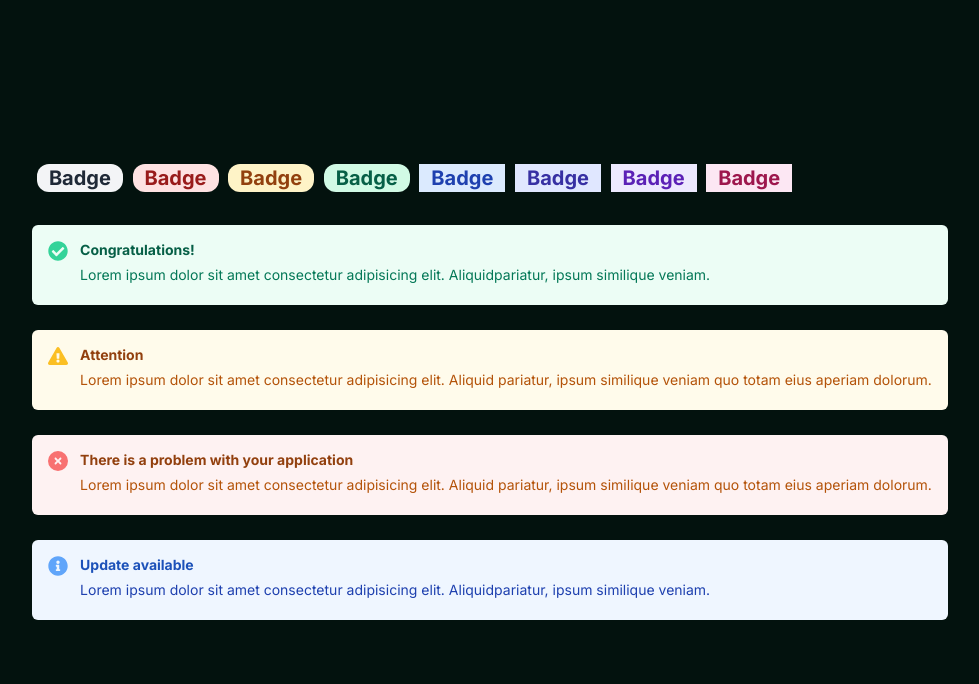
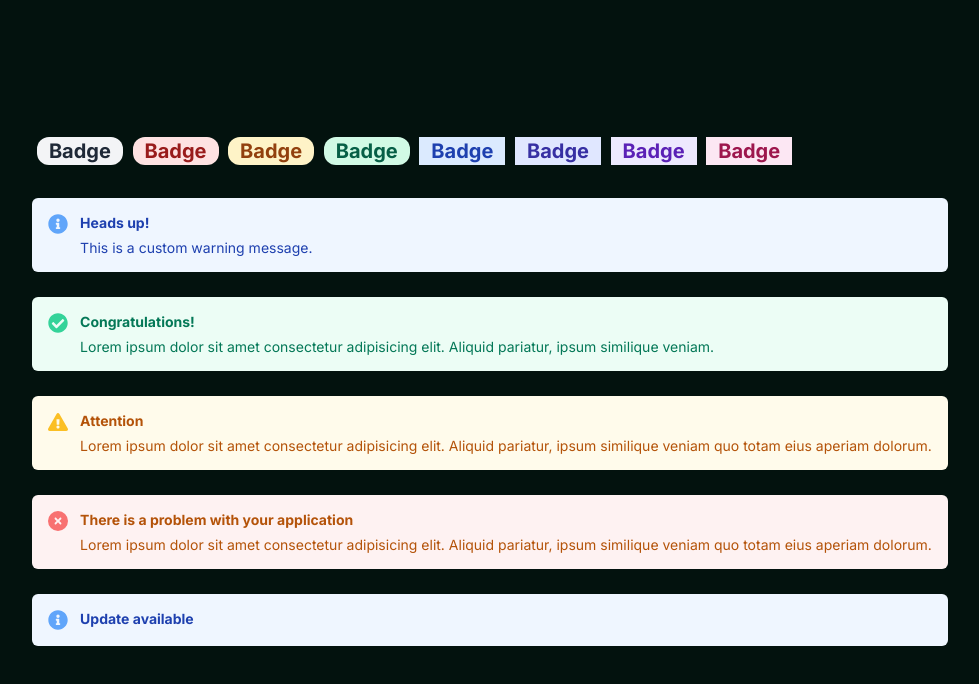
Before and after one commit to sabrinamaral/component_library, a React (Vite) app: page / in a window 1280 px wide. Shown: the top 684 px of the page, without its empty margins (150-1129 px from the left). Built offline with nearby package versions, Linux system fonts and the light colour scheme.

Commit message:
refactor banner to use children idiomatically

```diff
--- a/src/App.jsx
+++ b/src/App.jsx
@@ -14,34 +14,34 @@ export default function App() {
         <Badge color="purple" pill={false} />
         <Badge color="pink" pill={false} />
       </section>
-      <section className="banners">
-        <Banner>
-          {{
-            status: "success",
-            title: "Congratulations!",
-            text: "Lorem ipsum dolor sit amet consectetur adipisicing elit. Aliquidpariatur, ipsum similique veniam.",
-          }}
+      <section>
+        <Banner status="">
+          <h1>Heads up!</h1>
+          <p>This is a custom warning message.</p>
         </Banner>
-        <Banner>
-          {{
-            status: "warning",
-            title: "Attention",
-            text: "Lorem ipsum dolor sit amet consectetur adipisicing elit. Aliquid pariatur, ipsum similique veniam quo totam eius aperiam dolorum.",
-          }}
+        <Banner status="success">
+          <h1>Congratulations!</h1>
+          <p>
+            Lorem ipsum dolor sit amet consectetur adipisicing elit. Aliquid
+            pariatur, ipsum similique veniam.
+          </p>
         </Banner>
-        <Banner>
-          {{
-            status: "error",
-            title: "There is a problem with your application",
-            text: "Lorem ipsum dolor sit amet consectetur adipisicing elit. Aliquid pariatur, ipsum similique veniam quo totam eius aperiam dolorum.",
-          }}
+        <Banner status="warning">
+          <h1>Attention</h1>
+          <p>
+            Lorem ipsum dolor sit amet consectetur adipisicing elit. Aliquid
+            pariatur, ipsum similique veniam quo totam eius aperiam dolorum.
+          </p>
         </Banner>
-        <Banner>
-          {{
-            status: "neutral",
-            title: "Update available",
-            text: "Lorem ipsum dolor sit amet consectetur adipisicing elit. Aliquidpariatur, ipsum similique veniam.",
-          }}
+        <Banner status="error">
+          <h1>There is a problem with your application</h1>
+          <p>
+            Lorem ipsum dolor sit amet consectetur adipisicing elit. Aliquid
+            pariatur, ipsum similique veniam quo totam eius aperiam dolorum.
+          </p>
+        </Banner>
+        <Banner status="neutral">
+          <h1>Update available</h1>
         </Banner>
       </section>
     </>
--- a/src/components/Banner.jsx
+++ b/src/components/Banner.jsx
@@ -6,11 +6,8 @@ import {
   FaInfoCircle,
 } from "react-icons/fa";
 
-export default function Banner({ children }) {
-  const iconStyles = {
-    height: "20px",
-    width: "20px",
-  };
+export default function Banner({ status = "nenutral", children }) {
+  const iconStyles = { height: "20px", width: "20px" };
   const icons = {
     success: <FaCheckCircle style={iconStyles} color="#34D399" />,
     warning: <FaExclamationTriangle style={iconStyles} color="#FBBF24" />,
@@ -18,29 +15,12 @@ export default function Banner({ children }) {
     neutral: <FaInfoCircle style={iconStyles} color="#60A5FA" />,
   };
 
-  let styles;
-  if (bannerStatus[children.status]) {
-    styles = {
-      icon: icons[children.status],
-      titleColor: bannerStatus[children.status].titleColor,
-      textColor: bannerStatus[children.status].textColor,
-      backgroundColor: bannerStatus[children.status].backgroundColor,
-      missingProp: "",
-    };
-  }
+  const styles = bannerStatus[status] || bannerStatus.neutral;
 
   return (
-    <div
-      className={`banner ${!children.text ? "hidden" : ""}`}
-      style={{ background: styles.backgroundColor }}
-    >
-      {styles.icon}
-      <section>
-        <h1 style={{ color: styles.titleColor }}>{children.title}</h1>
-        <p style={{ color: styles.textColor }} color={styles.textColor}>
-          {children.text}
-        </p>
-      </section>
+    <div className="banner" style={{ background: styles.backgroundColor }}>
+      {icons[status] || icons["neutral"]}
+      <section style={{ color: styles.textColor }}>{children}</section>
     </div>
   );
 }
--- a/src/index.css
+++ b/src/index.css
@@ -30,7 +30,6 @@ body {
 
 /* BANNER */
 .banner {
-  height: 80px;
   min-width: 896px;
   display: flex;
   align-items: flex-start;
@@ -44,15 +43,7 @@ body {
 .banner p {
   font-size: 14px;
 }
-.banner h1 {
-  margin-bottom: 8px;
+
+.banner p {
+  margin-top: 8px;
 }
-
-.hidden {
-  height: unset;
-  align-items: center;
-}
-
-.hidden h1 {
-  margin-bottom: 0;
-}
```
